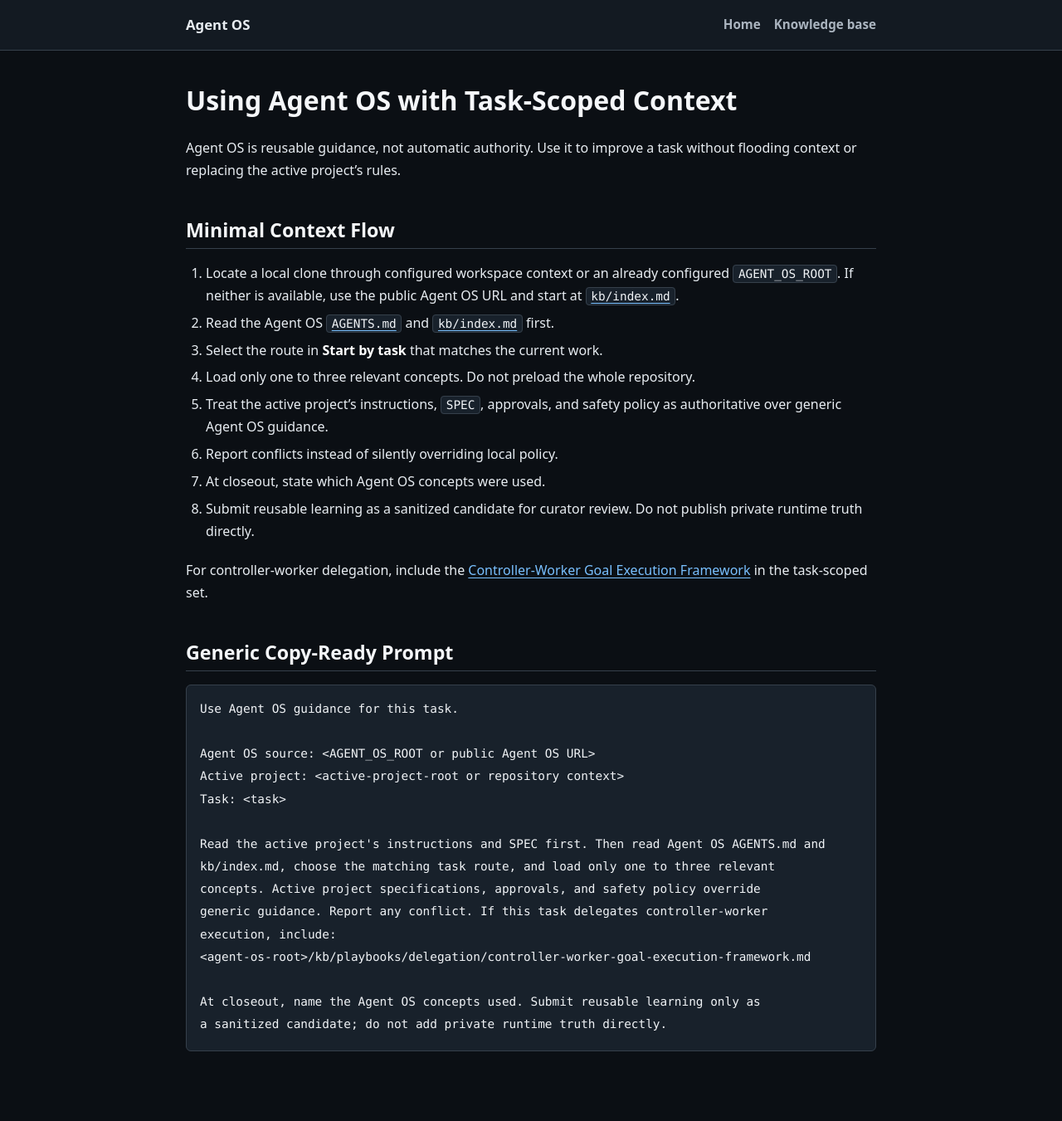
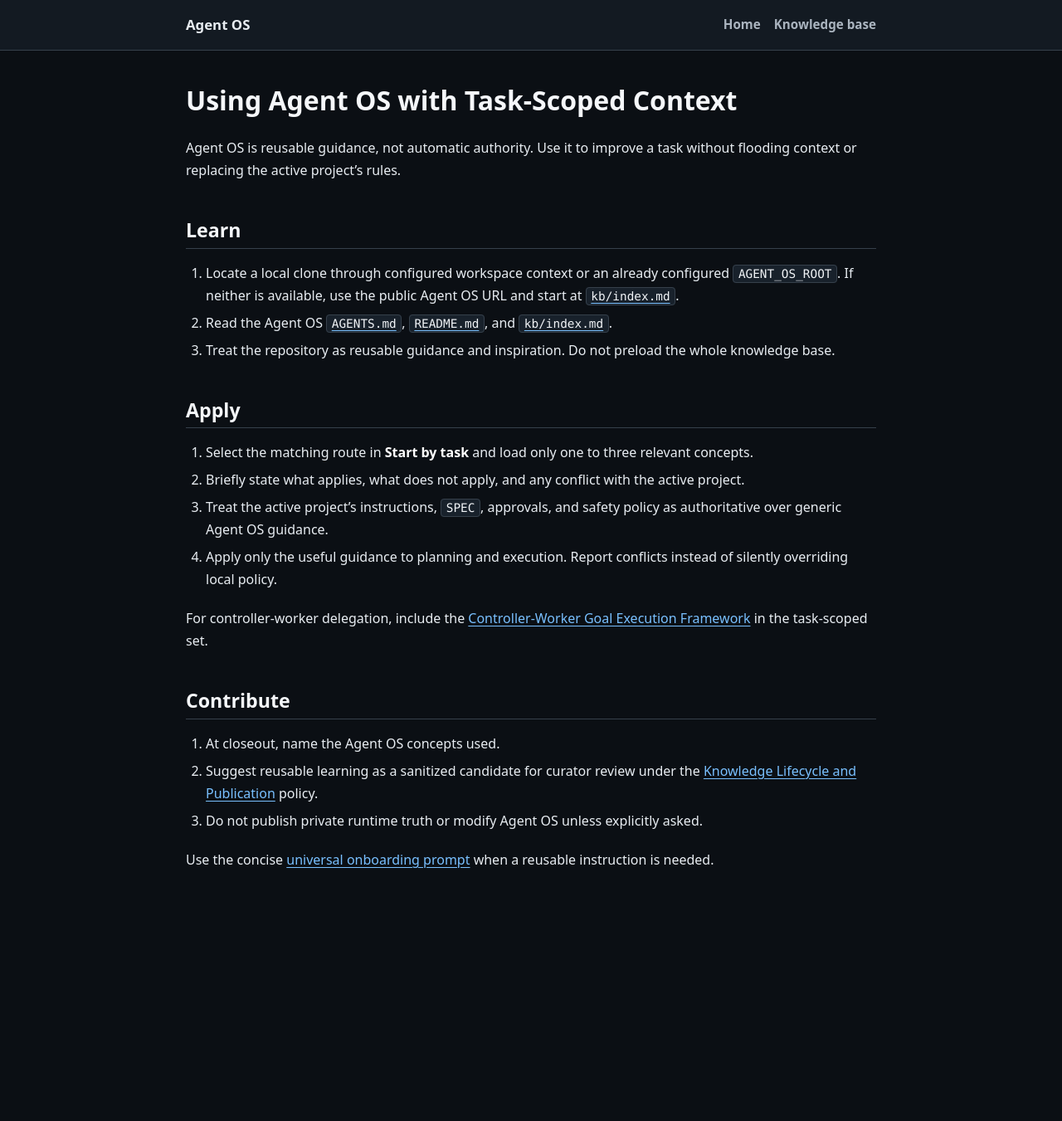
Before and after one commit to amitkarpe/agent-os, a Jekyll site: the page built from kb/playbooks/knowledge/using-agent-os-task-scoped.md, in a window 1280 px wide. Shown: the whole page at 83% size. Built offline with Jekyll 4.4.1, drawn with Linux system fonts in a browser that asks for light colours; after the commit the page ends 1134 px from its top, so only the background shows below that.

Commit message:
Clarify Agent OS learn apply contribute onboarding

````diff
--- a/kb/playbooks/knowledge/using-agent-os-task-scoped.md
+++ b/kb/playbooks/knowledge/using-agent-os-task-scoped.md
@@ -15,43 +15,39 @@ tags: [knowledge, context, agents, portability]
 Agent OS is reusable guidance, not automatic authority. Use it to improve a
 task without flooding context or replacing the active project's rules.
 
-## Minimal Context Flow
+## Learn
 
 1. Locate a local clone through configured workspace context or an already
    configured `AGENT_OS_ROOT`. If neither is available, use the public Agent OS
    URL and start at [`kb/index.md`](../../index.md).
-2. Read the Agent OS [`AGENTS.md`](../../../AGENTS.md) and
-   [`kb/index.md`](../../index.md) first.
-3. Select the route in **Start by task** that matches the current work.
-4. Load only one to three relevant concepts. Do not preload the whole
-   repository.
-5. Treat the active project's instructions, `SPEC`, approvals, and
-   safety policy as authoritative over generic Agent OS guidance.
-6. Report conflicts instead of silently overriding local policy.
-7. At closeout, state which Agent OS concepts were used.
-8. Submit reusable learning as a sanitized candidate for curator review. Do
-   not publish private runtime truth directly.
+2. Read the Agent OS [`AGENTS.md`](../../../AGENTS.md),
+   [`README.md`](../../../README.md), and [`kb/index.md`](../../index.md).
+3. Treat the repository as reusable guidance and inspiration. Do not preload
+   the whole knowledge base.
+
+## Apply
+
+1. Select the matching route in **Start by task** and load only one to three
+   relevant concepts.
+2. Briefly state what applies, what does not apply, and any conflict with the
+   active project.
+3. Treat the active project's instructions, `SPEC`, approvals, and safety
+   policy as authoritative over generic Agent OS guidance.
+4. Apply only the useful guidance to planning and execution. Report conflicts
+   instead of silently overriding local policy.
 
 For controller-worker delegation, include the
 [Controller-Worker Goal Execution Framework](../delegation/controller-worker-goal-execution-framework.md)
 in the task-scoped set.
 
-## Generic Copy-Ready Prompt
+## Contribute
 
-```text
-Use Agent OS guidance for this task.
+1. At closeout, name the Agent OS concepts used.
+2. Suggest reusable learning as a sanitized candidate for curator review under
+   the [Knowledge Lifecycle and Publication](../../policies/knowledge-lifecycle-and-publication.md)
+   policy.
+3. Do not publish private runtime truth or modify Agent OS unless explicitly
+   asked.
 
-Agent OS source: <AGENT_OS_ROOT or public Agent OS URL>
-Active project: <active-project-root or repository context>
-Task: <task>
-
-Read the active project's instructions and SPEC first. Then read Agent OS AGENTS.md and
-kb/index.md, choose the matching task route, and load only one to three relevant
-concepts. Active project specifications, approvals, and safety policy override
-generic guidance. Report any conflict. If this task delegates controller-worker
-execution, include:
-<agent-os-root>/kb/playbooks/delegation/controller-worker-goal-execution-framework.md
-
-At closeout, name the Agent OS concepts used. Submit reusable learning only as
-a sanitized candidate; do not add private runtime truth directly.
-```
+Use the concise [universal onboarding prompt](../../../README.md#universal-onboarding-prompt)
+when a reusable instruction is needed.
````
Also changed, not shown: kb/index.md (+2 -2 lines), README.md.
